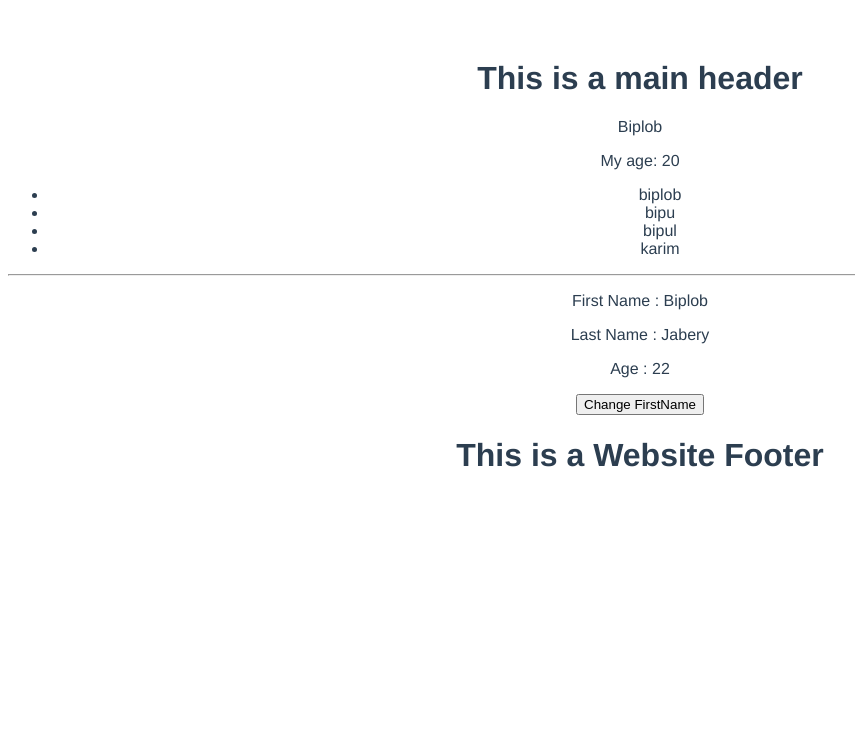
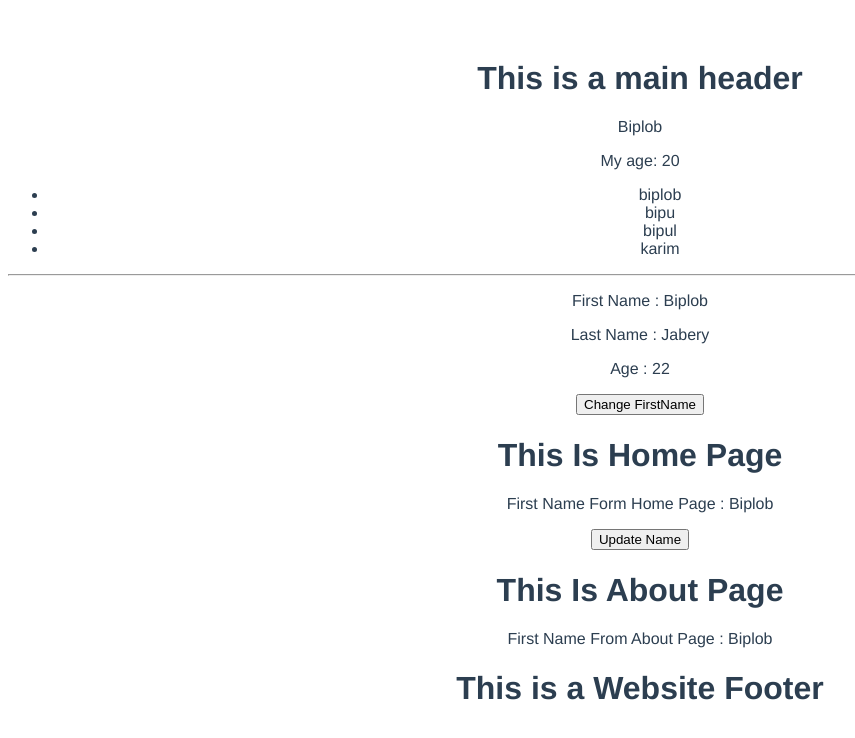
Before and after one commit to DeveloperBiplob/Vue-Js, a Vue app in the folder vuejs-learn-project/: page / in a window 1280 px wide. Shown: the top 738 px of the page, without its empty margins (0-855 px from the left). Built offline with nearby package versions, Linux system fonts and the light colour scheme.

Commit message:
Vue Event Bus

```diff
--- a/vuejs-learn-project/src/App.vue
+++ b/vuejs-learn-project/src/App.vue
@@ -8,6 +8,9 @@
       :lastName="lastName"
       :myAge="myAge"
       @updateValue="firstName = $event"></Header>
+
+    <Home-Page :firstName="firstName"></Home-Page>
+    <About-Page :firstName="firstName"></About-Page>
     <Footer></Footer>
 
     </div>
@@ -16,6 +19,8 @@
 <script>
 import Header from './components/HeaderFooter/Header.vue';
 import Footer from './components/HeaderFooter/Footer.vue';
+import HomePage from './components/EventBus/Home.vue';
+import AboutPage from './components/EventBus/About.vue';
 export default {
   name: 'App',
   data(){
@@ -31,7 +36,9 @@ export default {
   components: {
     Header,
     Footer,
-  }
+    HomePage,
+    AboutPage,
+}
 }
 </script>
 
--- /dev/null
+++ b/vuejs-learn-project/src/components/EventBus/About.vue
@@ -0,0 +1,30 @@
+<template>
+    <div>
+        <h1>This Is About Page</h1>
+        <p>First Name From About Page : {{ firstName }}</p>
+    </div>
+</template>
+
+<script>
+import {bus} from '../../main';
+export default {
+    name: 'AboutPage',
+    props: {
+        firstName: String,
+    },
+    data() {
+        return {
+
+        }
+    },
+    created(){
+        bus.$on('nameChange', (data) => {
+            this.firstName = data;
+        })
+    }
+}
+</script>
+
+<style scoped>
+
+</style>
--- /dev/null
+++ b/vuejs-learn-project/src/components/EventBus/Home.vue
@@ -0,0 +1,33 @@
+<template>
+    <div>
+        <h1>This Is Home Page</h1>
+        <p>First Name Form Home Page : {{ firstName }} </p>
+        <button @click="changeName">Update Name</button>
+    </div>
+</template>
+
+<script>
+import {bus} from '../../main';
+export default {
+    name: 'HomePage',
+    props: {
+        firstName: {
+            type: String
+        }
+    },
+    data() {
+        return {
+
+        }
+    },
+    methods: {
+        changeName(){
+            bus.$emit('nameChange', 'Developer');
+        }
+    }
+}
+</script>
+
+<style scoped>
+
+</style>
--- a/vuejs-learn-project/src/main.js
+++ b/vuejs-learn-project/src/main.js
@@ -3,6 +3,8 @@ import App from './App.vue'
 
 Vue.config.productionTip = false
 
+export const bus = new Vue();
+
 
 new Vue({
   render: h => h(App),
```
